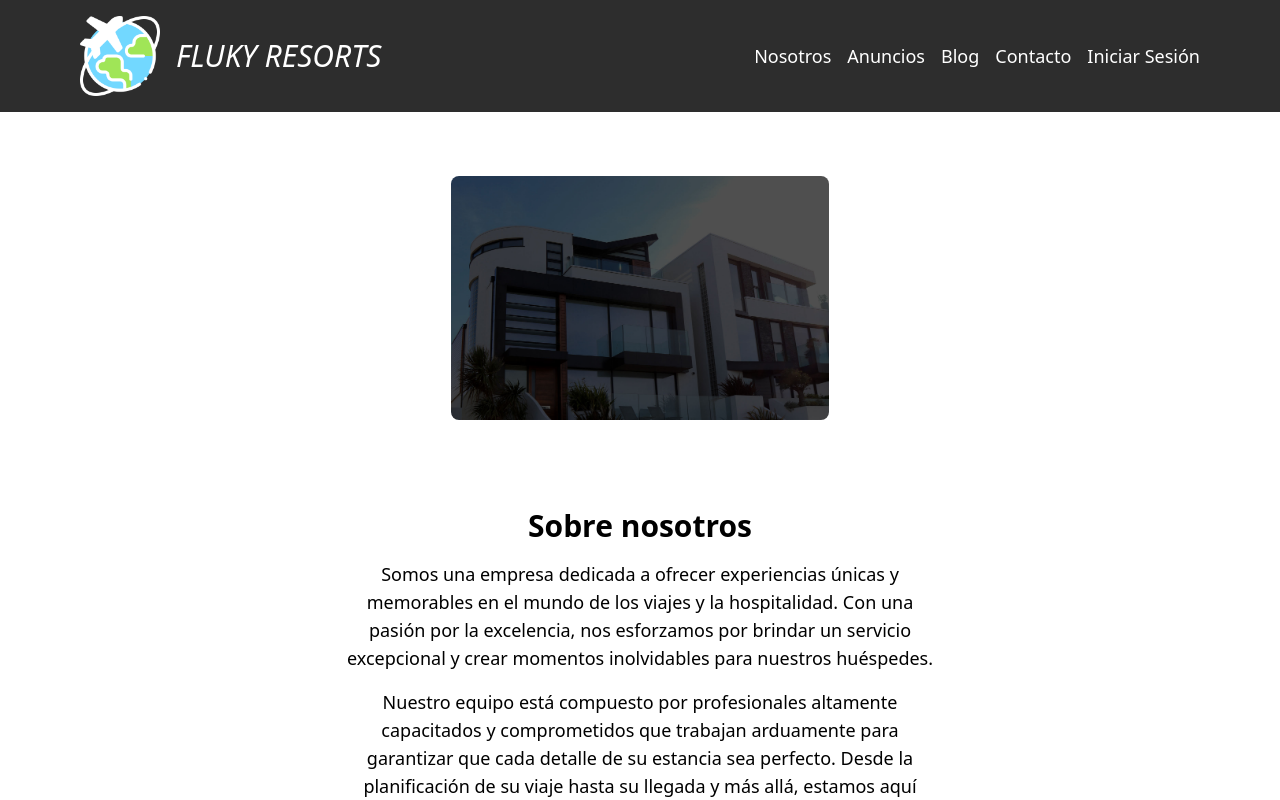
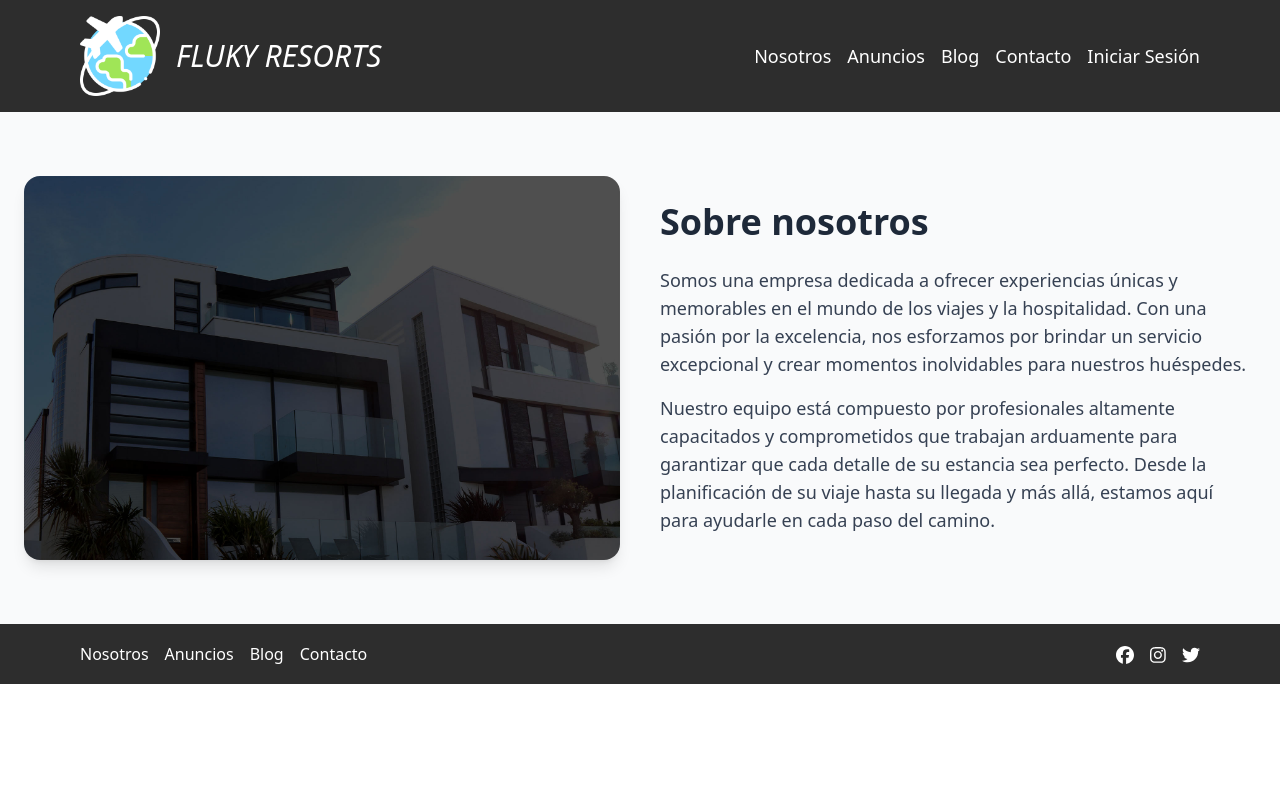
Before and after one commit to DJoztin/MiniProyGina2, an Angular app: page /about in a window 1280 px wide. Shown: the top 800 px of the page. Built offline with nearby package versions, Linux system fonts and the light colour scheme.

Commit message:
Secure video

```diff
--- a/src/app/components/about/about.component.html
+++ b/src/app/components/about/about.component.html
@@ -1,20 +1,29 @@
-<section class="w-full">
-  <div class="w-1/3 p-6 m-auto my-10">
-    <img class="w-full rounded-lg" src="assets/img/header.jpg" alt="card img" />
+<section class="w-full bg-gray-50 py-16">
+  <div
+    class="container mx-auto flex flex-col md:flex-row items-center gap-10 px-6"
+  >
+    <div class="md:w-1/2">
+      <img
+        class="w-full rounded-2xl shadow-lg"
+        src="assets/img/header.jpg"
+        alt="Imagen sobre nosotros"
+      />
     </div>
-  <div class="w-1/2 p-6 m-auto my-10">
-    <h2 class="text-3xl font-bold text-center">Sobre nosotros</h2>
-    <p class="text-lg text-center mt-4">
+
+    <div class="md:w-1/2 text-center md:text-left">
+      <h2 class="text-4xl font-extrabold text-gray-800 mb-6">Sobre nosotros</h2>
+      <p class="text-lg text-gray-700 mb-4">
         Somos una empresa dedicada a ofrecer experiencias únicas y memorables en
         el mundo de los viajes y la hospitalidad. Con una pasión por la
         excelencia, nos esforzamos por brindar un servicio excepcional y crear
         momentos inolvidables para nuestros huéspedes.
       </p>
-    <p class="text-lg text-center mt-4">
+      <p class="text-lg text-gray-700">
         Nuestro equipo está compuesto por profesionales altamente capacitados y
-      comprometidos que trabajan arduamente para garantizar que cada detalle de
-      su estancia sea perfecto. Desde la planificación de su viaje hasta su
+        comprometidos que trabajan arduamente para garantizar que cada detalle
+        de su estancia sea perfecto. Desde la planificación de su viaje hasta su
         llegada y más allá, estamos aquí para ayudarle en cada paso del camino.
       </p>
     </div>
+  </div>
 </section>
--- a/src/app/components/header/header.component.html
+++ b/src/app/components/header/header.component.html
@@ -1,18 +1,31 @@
 <header
   [ngClass]="{
-    'h-screen w-full flex flex-col items-center justify-between flex-wrap bg-[url(/assets/img/header.jpg)] bg-cover bg-center bg-no-repeat text-white ':
+    'relative h-screen w-full flex flex-col items-center justify-between bg-black text-white overflow-hidden':
       currentRoute === '',
-    'w-full flex items-center justify-between bg-primary text-white':
-      currentRoute !== ''
+    'bg-primary text-white': currentRoute !== ''
   }"
 >
+  @if (currentRoute === '') {
+  <video
+    autoplay
+    muted
+    loop
+    playsinline
+    class="absolute top-0 left-0 w-full h-full object-cover z-0"
+  >
+    <source [src]="video | securedom" type="video/mp4" />
+    Tu navegador no soporta la etiqueta de video.
+  </video>
+  }
+
   <app-navbar
-    class="w-full"
+    class="w-full z-10"
     [isLoggedIn]="isLoggedIn"
     [username]="username"
   ></app-navbar>
+
   @if (currentRoute === '') {
-  <div class="w-full px-20 py-120 text-2xl font-semibold text-white">
+  <div class="w-full px-20 py-32 text-2xl font-semibold text-white z-10">
     <h2 class="font-semibold italic">
       Where comfort meets luck
       <strong class="font-normal">- Fluky Resorts</strong>
--- a/src/app/components/header/header.component.ts
+++ b/src/app/components/header/header.component.ts
@@ -3,16 +3,19 @@ import { Router, NavigationEnd } from '@angular/router';
 import { CommonModule } from '@angular/common';
 import { NavbarComponent } from '../navbar/navbar.component';
 import { Subscription } from 'rxjs';
+import { SecuredomPipe } from '../../pipes/securedom.pipe';
 
 @Component({
   selector: 'app-header',
-  imports: [NavbarComponent, CommonModule],
+  imports: [NavbarComponent, CommonModule, SecuredomPipe],
   templateUrl: './header.component.html',
   styleUrls: ['./header.component.css'],
 })
 export class HeaderComponent implements OnInit, OnChanges, OnDestroy {
   @Input() username: string = 'Usuario';
   @Input() isLoggedIn: boolean = false;
+  video: string =
+    'https://cdn.pixabay.com/video/2020/06/01/40789-426189708_large.mp4';
 
   currentRoute: string = '';
   private routerSubscription: Subscription = new Subscription();
--- /dev/null
+++ b/src/app/pipes/securedom.pipe.ts
@@ -0,0 +1,13 @@
+import { Pipe, PipeTransform } from '@angular/core';
+import { DomSanitizer } from '@angular/platform-browser';
+
+@Pipe({
+  name: 'securedom',
+})
+export class SecuredomPipe implements PipeTransform {
+  constructor(private sanitizer: DomSanitizer) {}
+
+  transform(value: string): any {
+    return this.sanitizer.bypassSecurityTrustResourceUrl(value);
+  }
+}
```
Lines whose indentation alone changed are shown as unchanged.
